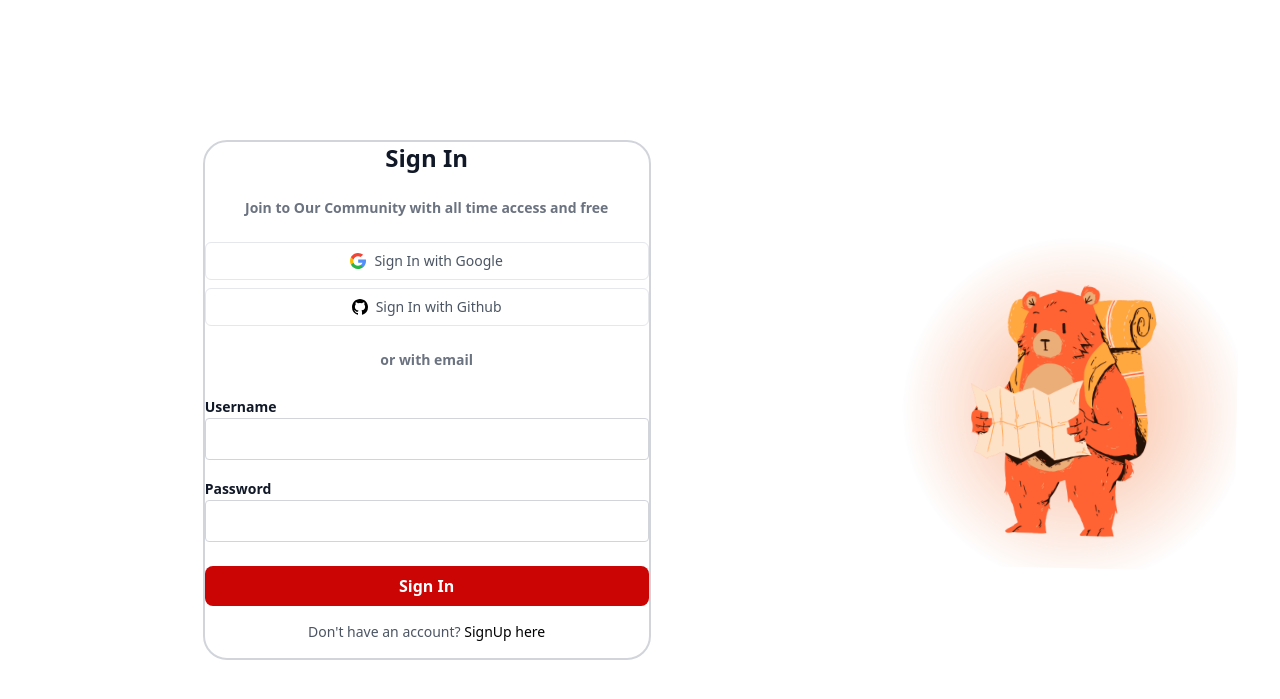
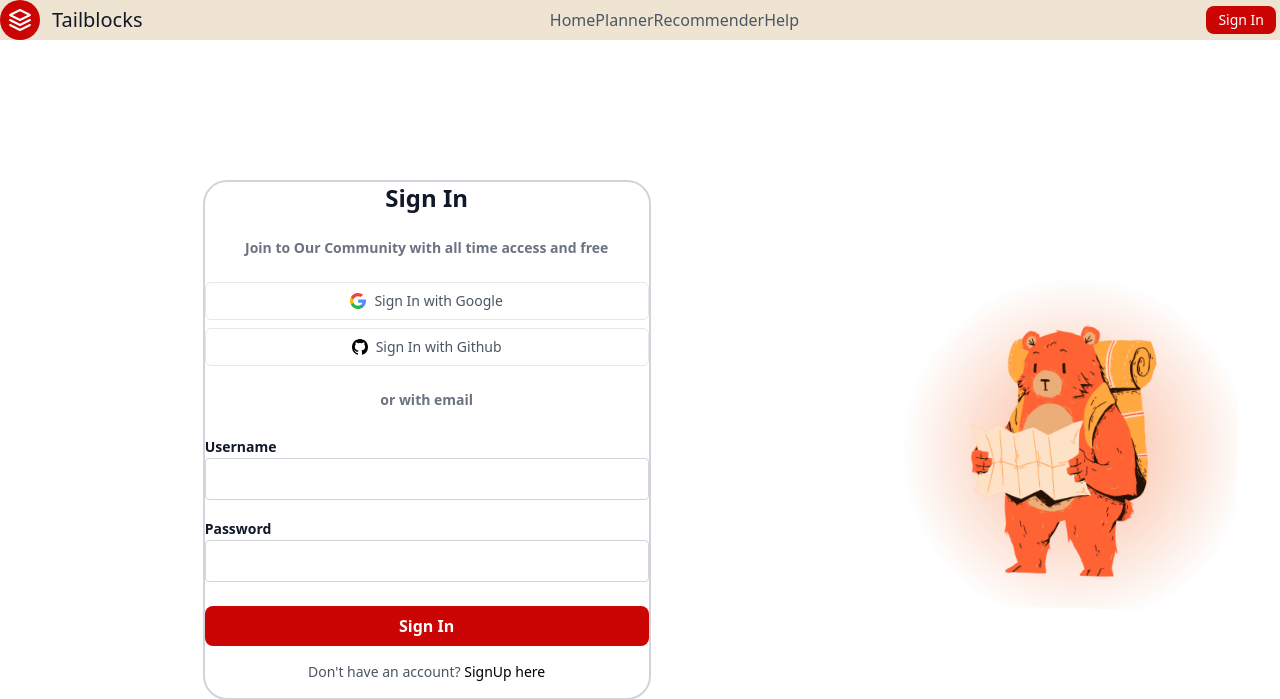
Before and after one commit to harshitlohani04/travel-site, a FastAPI app: page /auth/signup in a window 1280 px wide. Shown: the top 699 px of the page. Before the commit the page ends 660 px from the top, so only its background shows below. Run offline with FastAPI, Linux system fonts and the light colour scheme.

Commit message:
added header to the authentication page

```diff
--- a/dev/templates/auth.html
+++ b/dev/templates/auth.html
@@ -6,8 +6,41 @@
     <title>Authentication</title>
     <link rel="stylesheet" href="../static/output.css" />
     <link rel="stylesheet" href="../static/function.css" />
+    <script src="../static/redirectFunction.js" defer></script>
   </head>
   <body>
+    <header class="text-gray-600 body-font bg-navbar">
+        <div class="container mx-auto flex flex-wrap p-4 md:p-5 flex-col md:flex-row items-center">
+            <a class="flex title-font font-medium items-center text-gray-900 mb-4 md:mb-0">
+            <svg
+                xmlns="http://www.w3.org/2000/svg"
+                fill="none"
+                stroke="currentColor"
+                stroke-linecap="round"
+                stroke-linejoin="round"
+                stroke-width="2"
+                class="w-10 h-10 text-white p-2 bg-primary rounded-full"
+                viewBox="0 0 24 24"
+            >
+                <path
+                d="M12 2L2 7l10 5 10-5-10-5zM2 17l10 5 10-5M2 12l10 5 10-5"
+                ></path>
+            </svg>
+            <span class="ml-3 text-xl">Tailblocks</span>
+            </a>
+            <nav class="md:ml-auto md:mr-auto flex flex-wrap items-center text-base justify-center space-x-2 md:space-x-5">
+                <a href = "#" class="hover:text-primary hover:cursor-pointer" onclick="redirectToHome()">Home</a>
+                <a href = "#" class="hover:text-primary hover:cursor-pointer" onclick="renderPlanner()">Planner</a>
+                <a href = "#" class="hover:text-primary hover:cursor-pointer" id="recommenderLink">Recommender</a>
+                <a href = "#" class="hover:text-primary hover:cursor-pointer">Help</a>
+            </nav>
+            <button
+            class="mr-1 inline-flex items-center text-white transition ease-in-out delay-75 duration-700 bg-primary border-0 py-1 px-3 focus:outline-none hover:bg-secondary rounded-lg text-sm md:text-base mt-4 md:mt-0"
+                    onclick="redirect()">
+                Sign In
+            </button>
+        </div>
+    </header>
     <div class="flex w-full flex-col md:flex-row">
       <!-- form section -->
       <div class="hidden items-center justify-center w-full md:w-1/2 min-h-screen signup p-4">
```
